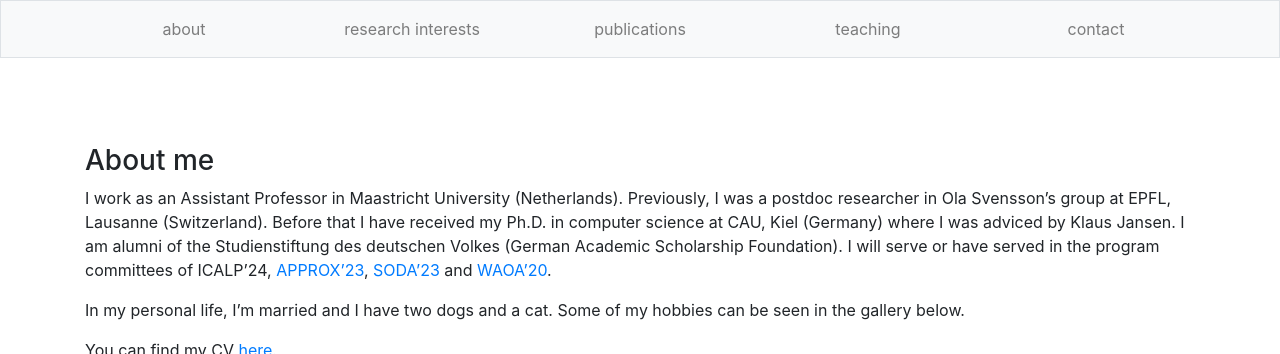
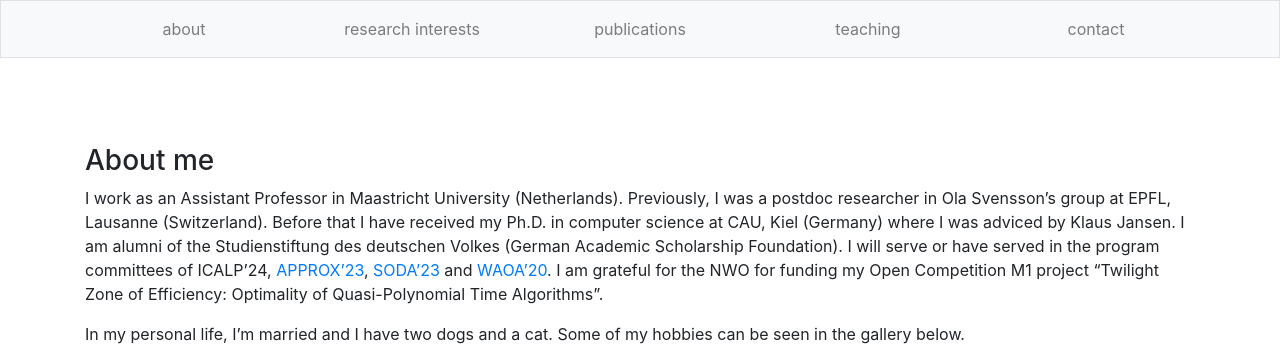
Before and after one commit to larsrohwedder/larsrohwedder.github.io, a Jekyll site: the page built from index.html, in a window 1280 px wide and 900 px high, scrolled down 318 px, cut to the strip 0-354 px from the top of the window. Built offline with Jekyll 4.4.1, drawn with Linux system fonts in a browser that asks for light colours.

Commit message:
Update about.markdown

```diff
--- a/_includes/about.markdown
+++ b/_includes/about.markdown
@@ -3,5 +3,6 @@ Previously, I was a postdoc researcher in Ola Svensson's group at EPFL, Lausanne
 Before that I have received my Ph.D. in computer science at CAU, Kiel (Germany) where I was
 adviced by Klaus Jansen. I am alumni of the Studienstiftung des deutschen Volkes (German Academic Scholarship Foundation).
 I will serve or have served in the program committees of ICALP'24, [APPROX'23](https://approxconference.wordpress.com/), [SODA'23](https://www.siam.org/conferences/cm/conference/soda23) and [WAOA'20](http://algo2020.di.unipi.it/WAOA2020/).
+I am grateful for the NWO for funding my Open Competition M1 project "Twilight Zone of Efficiency: Optimality of Quasi-Polynomial Time Algorithms".
 
 In my personal life, I'm married and I have two dogs and a cat. Some of my hobbies can be seen in the gallery below.
```
